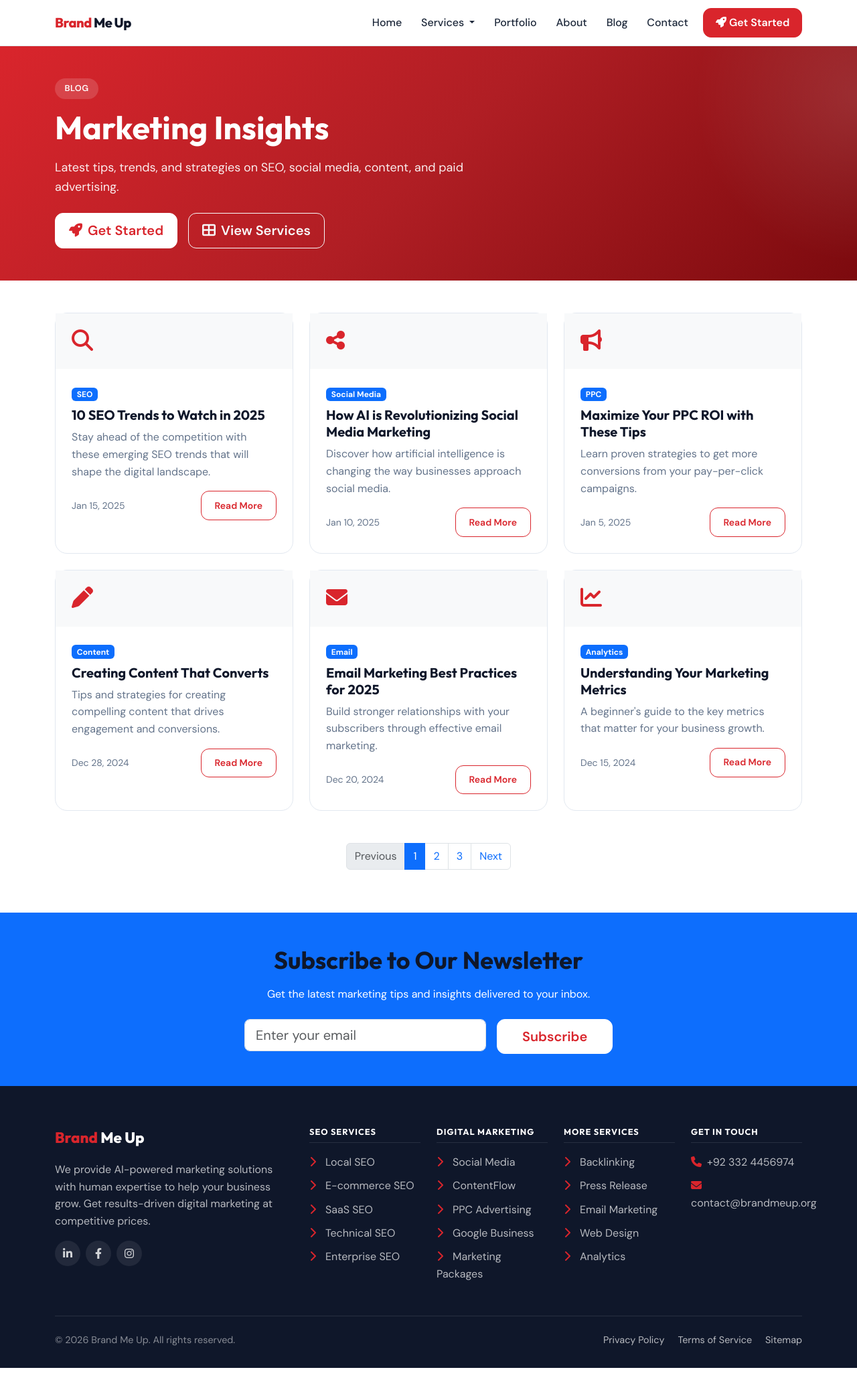
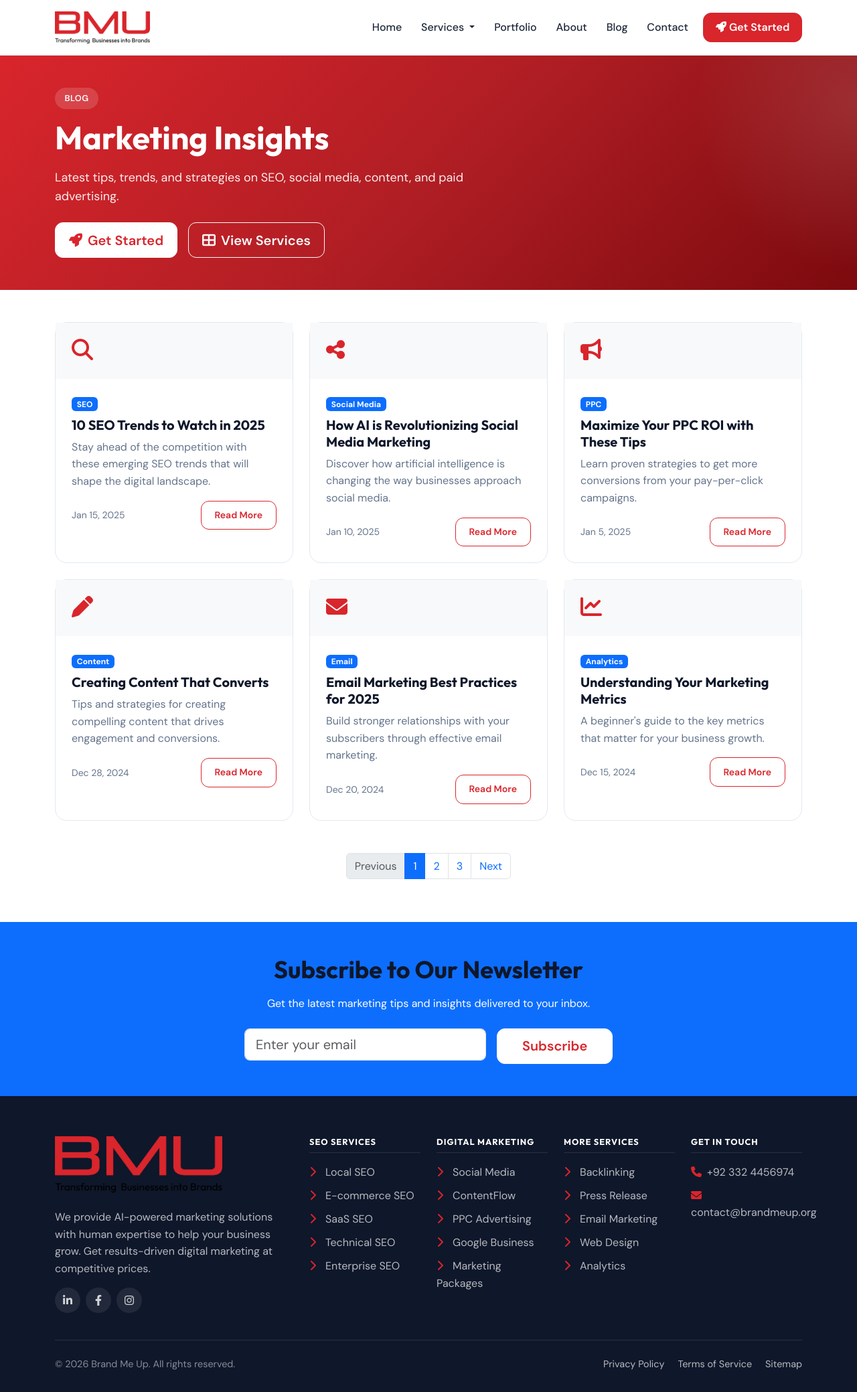
Before and after one commit to hammadabid54/brand-me-up, a Django app: page /blog/ in a window 1280 px wide. Shown: the whole page at 67% size. Before the commit the page ends 2043 px from the top, so only its background shows below. Run offline with Django 5.2, Linux system fonts and the light colour scheme; data that the repository does not hold is empty; some libraries are stand-ins or nearby versions.

Commit message:
Update header and footer logo on main

```diff
--- a/templates/base.html
+++ b/templates/base.html
@@ -143,14 +143,17 @@
             box-shadow: 0 1px 0 rgba(15,23,42,.02);
         }
         .navbar-brand {
-            font-family: 'Outfit', sans-serif;
-            font-weight: 800;
-            font-size: 1.25rem;
-            letter-spacing: -.5px;
-            color: var(--ink) !important;
+            display: inline-flex;
+            align-items: center;
             text-decoration: none;
         }
-        .navbar-brand .accent { color: var(--red); }
+        .navbar-brand img {
+            display: block;
+            width: auto;
+            height: 48px;
+            max-width: min(42vw, 170px);
+            object-fit: contain;
+        }
 
         .nav-link {
             font-weight: 500;
@@ -414,15 +417,15 @@
             padding: 60px 0 30px;
         }
         .footer-brand {
-            font-family: 'Outfit', sans-serif;
-            font-weight: 800;
-            font-size: 1.4rem;
-            color: var(--white);
             text-decoration: none;
             display: inline-block;
             margin-bottom: 1rem;
         }
-        .footer-brand .accent { color: var(--red); }
+        .footer-brand img {
+            display: block;
+            width: min(100%, 250px);
+            height: auto;
+        }
         .footer-title {
             font-family: 'Outfit', sans-serif;
             font-weight: 700;
@@ -536,7 +539,9 @@
          ============================================================ -->
     <nav class="navbar navbar-expand-lg sticky-top">
         <div class="container">
-            <a class="navbar-brand" href="/"><span class="accent">Brand</span> Me Up</a>
+            <a class="navbar-brand" href="/" aria-label="Brand Me Up home">
+                <img src="{% static 'images/bmu-logo.png' %}" alt="Brand Me Up — Transforming Businesses into Brands">
+            </a>
             <button class="navbar-toggler" type="button" data-bs-toggle="collapse" data-bs-target="#navbarNav" aria-controls="navbarNav" aria-expanded="false" aria-label="Toggle navigation">
                 <span class="navbar-toggler-icon"></span>
             </button>
@@ -633,7 +638,9 @@
         <div class="container">
             <div class="row g-4">
                 <div class="col-lg-4 col-md-12">
-                    <a href="/" class="footer-brand"><span class="accent">Brand</span> Me Up</a>
+                    <a href="/" class="footer-brand" aria-label="Brand Me Up home">
+                        <img src="{% static 'images/bmu-logo.png' %}" alt="Brand Me Up — Transforming Businesses into Brands" loading="lazy">
+                    </a>
                     <p>We provide AI-powered marketing solutions with human expertise to help your business grow. Get results-driven digital marketing at competitive prices.</p>
                     <div class="footer-social">
                         <a href="https://www.linkedin.com/company/brand-me-up-official" target="_blank" rel="noopener noreferrer" aria-label="LinkedIn"><i class="fab fa-linkedin-in"></i></a>
```
Also changed, not shown: static/images/bmu-logo.png (added).
